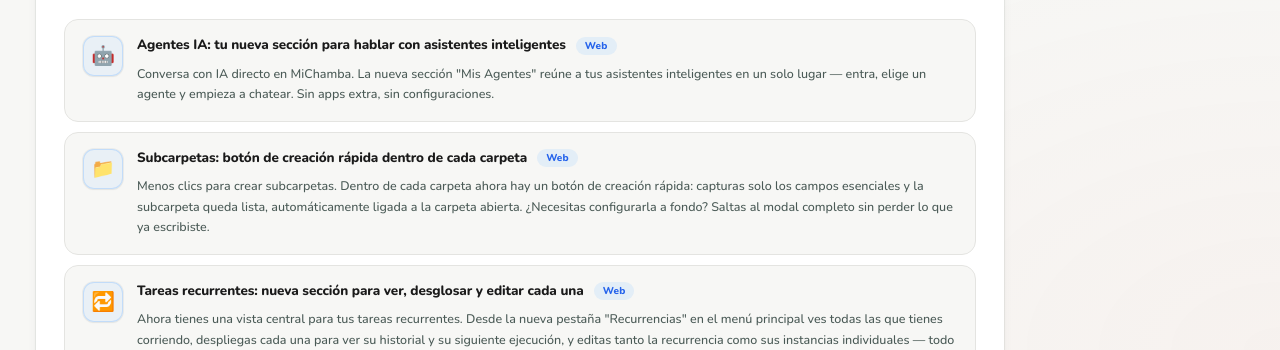
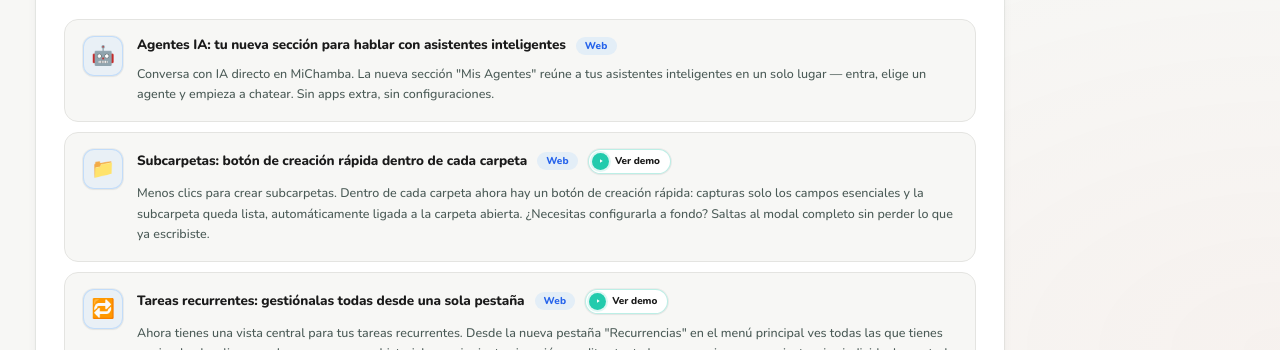
Before and after one commit to miguelojeda-mc/michamba-tutoriales, a plain HTML site: page index.html in a window 1280 px wide. Shown: the part 450-800 px from the top of the page. Drawn offline with nearby package versions, Linux system fonts and the light colour scheme.

Commit message:
Add files via upload

```diff
--- a/index.html
+++ b/index.html
@@ -1746,14 +1746,14 @@
         <div class="feature-card" style="animation-delay:0.07s">
           <div class="feature-icon icon-web">📁</div>
           <div class="feature-body">
-            <div class="feature-header"><span class="feature-title">Subcarpetas: botón de creación rápida dentro de cada carpeta</span><div class="feature-tags"><span class="tag tag-teal">Web</span></div></div>
+            <div class="feature-header"><span class="feature-title">Subcarpetas: botón de creación rápida dentro de cada carpeta</span><div class="feature-tags"><span class="tag tag-teal">Web</span></div><a href="https://www.loom.com/share/d6d0f87c1fd34da0ac45a354c1e1c087" target="_blank" class="loom-btn"><span class="loom-btn-play"><svg viewBox="0 0 24 24"><path d="M8 5v14l11-7z"/></svg></span><span class="loom-btn-label">Ver demo</span></a></div>
             <p class="feature-desc">Menos clics para crear subcarpetas. Dentro de cada carpeta ahora hay un botón de creación rápida: capturas solo los campos esenciales y la subcarpeta queda lista, automáticamente ligada a la carpeta abierta. ¿Necesitas configurarla a fondo? Saltas al modal completo sin perder lo que ya escribiste.</p>
           </div>
         </div>
         <div class="feature-card" style="animation-delay:0.14s">
           <div class="feature-icon icon-web">🔁</div>
           <div class="feature-body">
-            <div class="feature-header"><span class="feature-title">Tareas recurrentes: nueva sección para ver, desglosar y editar cada una</span><div class="feature-tags"><span class="tag tag-teal">Web</span></div></div>
+            <div class="feature-header"><span class="feature-title">Tareas recurrentes: gestiónalas todas desde una sola pestaña</span><div class="feature-tags"><span class="tag tag-teal">Web</span></div><a href="https://www.loom.com/share/d776ada0f3f44737922a6a42048a089a" target="_blank" class="loom-btn"><span class="loom-btn-play"><svg viewBox="0 0 24 24"><path d="M8 5v14l11-7z"/></svg></span><span class="loom-btn-label">Ver demo</span></a></div>
             <p class="feature-desc">Ahora tienes una vista central para tus tareas recurrentes. Desde la nueva pestaña "Recurrencias" en el menú principal ves todas las que tienes corriendo, despliegas cada una para ver su historial y su siguiente ejecución, y editas tanto la recurrencia como sus instancias individuales — todo sin salir de la sección.</p>
           </div>
         </div>
```
